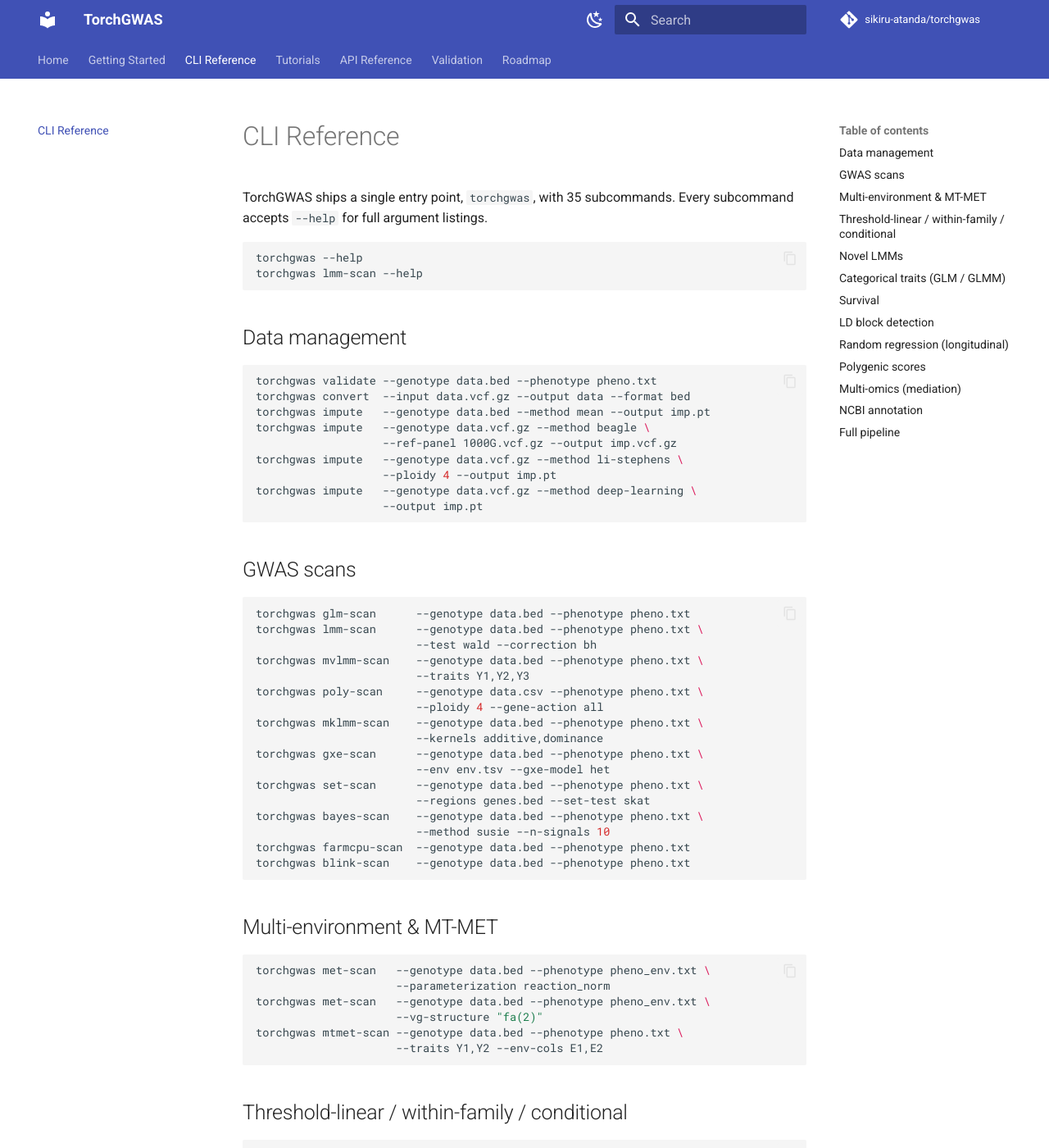
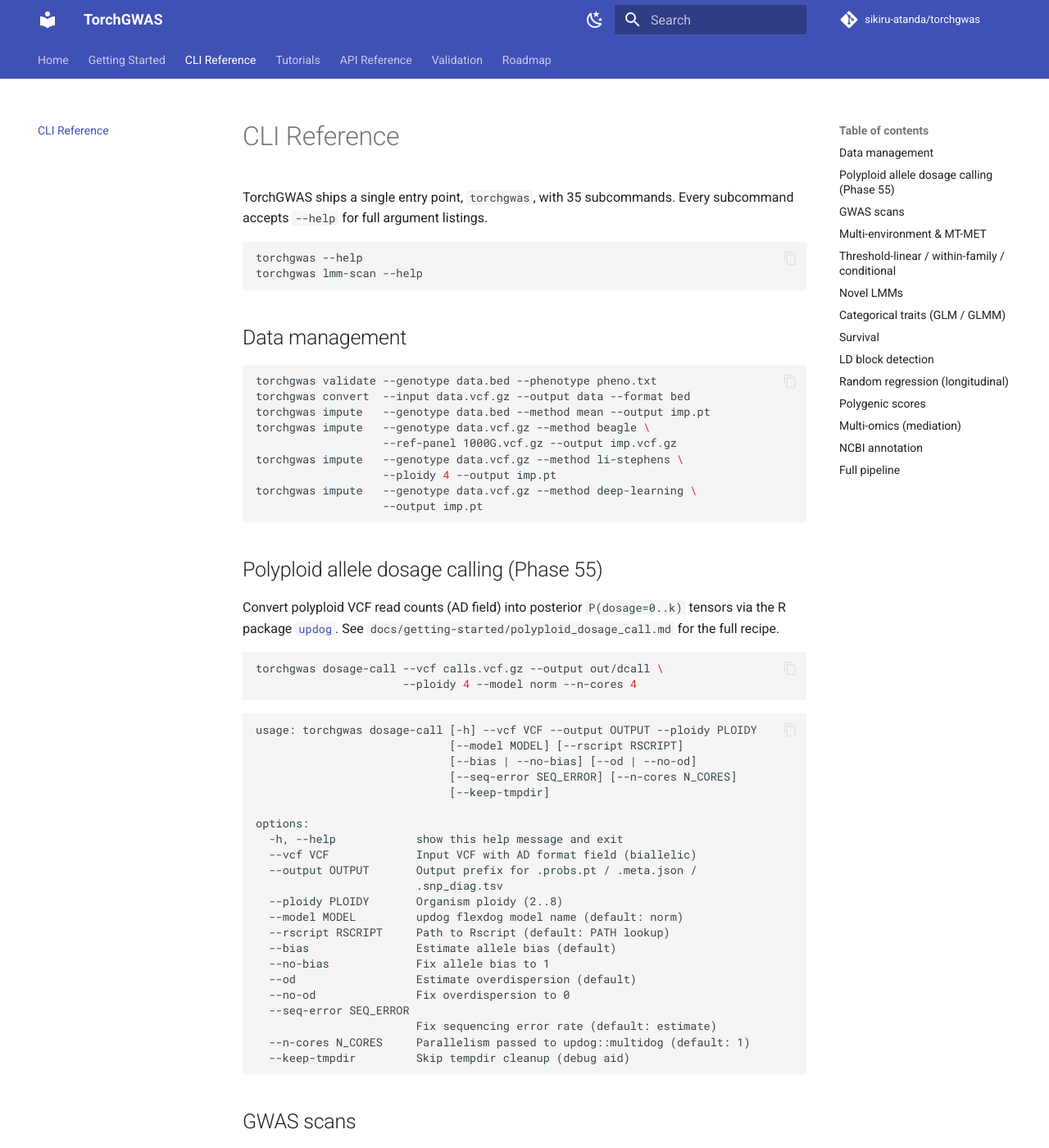
Before and after one commit to sikiru-atanda/torchgenomics, an MkDocs documentation site: the page built from docs/cli.md, in a window 1280 px wide and 1400 px high. Shown: the whole window at 82% size. Built offline with MkDocs 1.6.1 and Material for MkDocs 9.7.7, drawn with Linux system fonts in a browser that asks for light colours; comment, search, counter and statistics services are not loaded.

Commit message:
Phase 55: docs updates — cli.md help, ROADMAP removal, CLAUDE.md bump

````diff
--- a/docs/cli.md
+++ b/docs/cli.md
@@ -20,6 +20,43 @@
                    --ploidy 4 --output imp.pt
 torchgwas impute   --genotype data.vcf.gz --method deep-learning \
                    --output imp.pt
+```
+
+## Polyploid allele dosage calling (Phase 55)
+
+Convert polyploid VCF read counts (AD field) into posterior
+`P(dosage=0..k)` tensors via the R package
+[`updog`](https://cran.r-project.org/package=updog). See
+`docs/getting-started/polyploid_dosage_call.md` for the full recipe.
+
+```bash
+torchgwas dosage-call --vcf calls.vcf.gz --output out/dcall \
+                      --ploidy 4 --model norm --n-cores 4
+```
+
+```text
+usage: torchgwas dosage-call [-h] --vcf VCF --output OUTPUT --ploidy PLOIDY
+                             [--model MODEL] [--rscript RSCRIPT]
+                             [--bias | --no-bias] [--od | --no-od]
+                             [--seq-error SEQ_ERROR] [--n-cores N_CORES]
+                             [--keep-tmpdir]
+
+options:
+  -h, --help            show this help message and exit
+  --vcf VCF             Input VCF with AD format field (biallelic)
+  --output OUTPUT       Output prefix for .probs.pt / .meta.json /
+                        .snp_diag.tsv
+  --ploidy PLOIDY       Organism ploidy (2..8)
+  --model MODEL         updog flexdog model name (default: norm)
+  --rscript RSCRIPT     Path to Rscript (default: PATH lookup)
+  --bias                Estimate allele bias (default)
+  --no-bias             Fix allele bias to 1
+  --od                  Estimate overdispersion (default)
+  --no-od               Fix overdispersion to 0
+  --seq-error SEQ_ERROR
+                        Fix sequencing error rate (default: estimate)
+  --n-cores N_CORES     Parallelism passed to updog::multidog (default: 1)
+  --keep-tmpdir         Skip tempdir cleanup (debug aid)
 ```
 
 ## GWAS scans
````
Also changed, not shown: CLAUDE.md (+4 -1 lines), docs/ROADMAP.md (+0 -10 lines).
